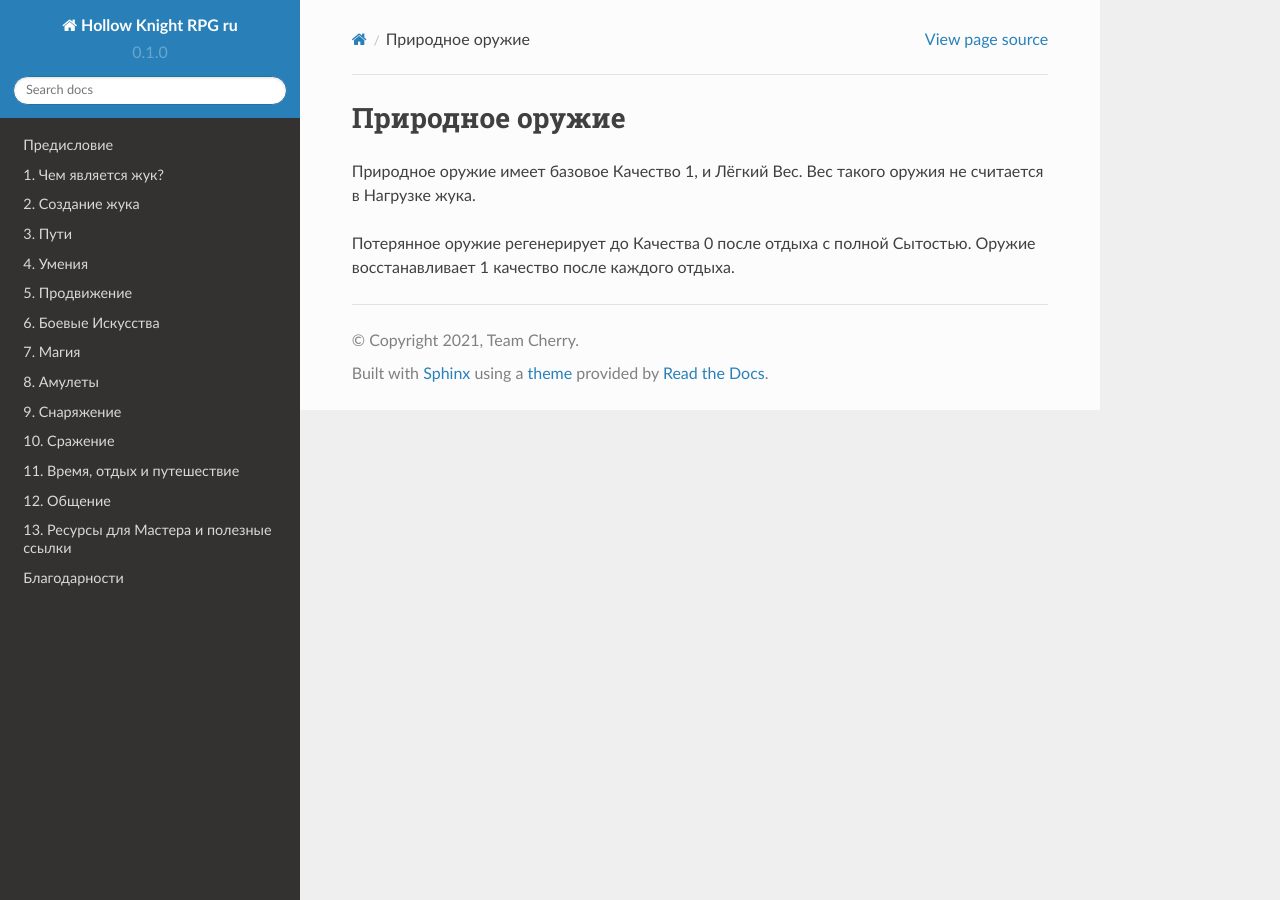
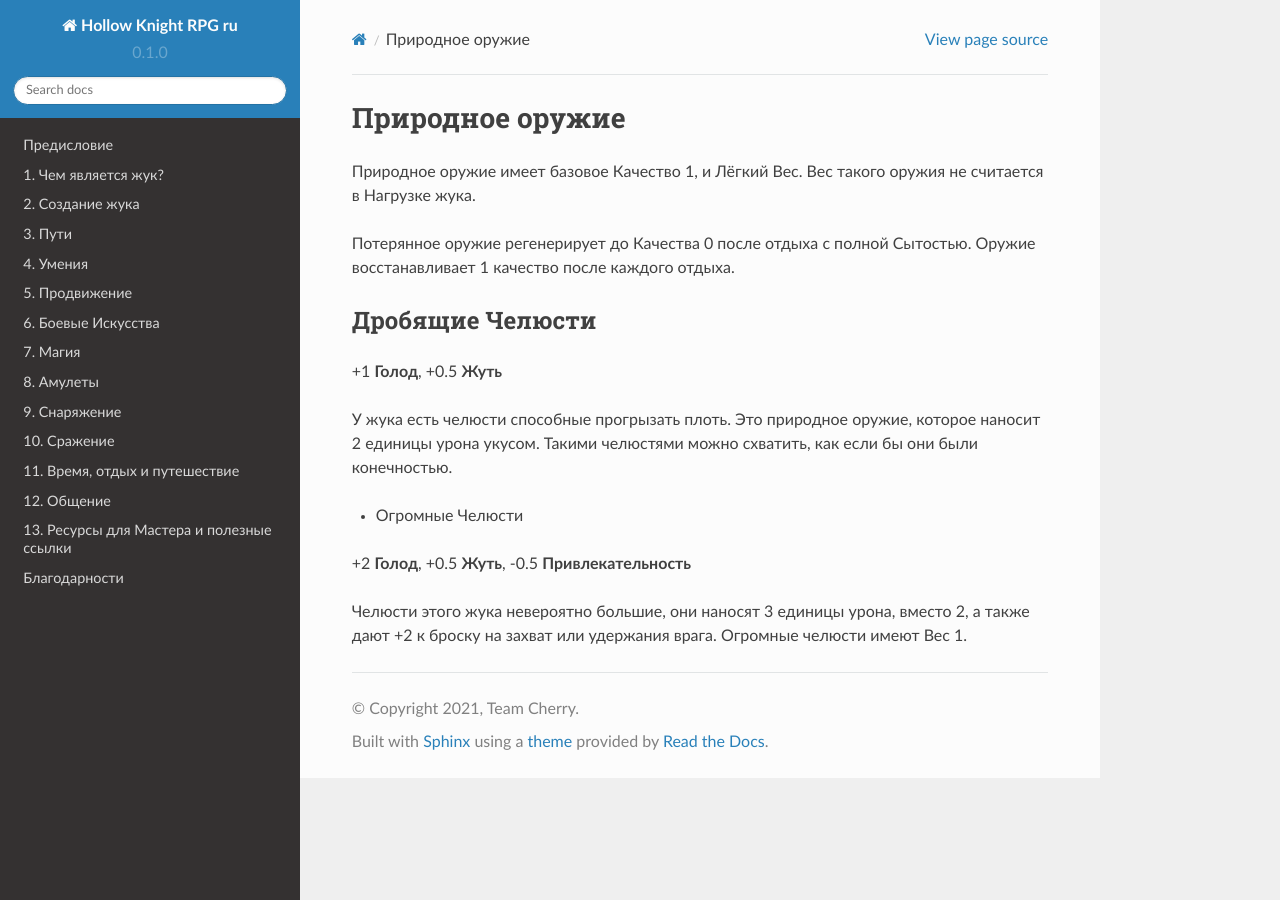
Before and after one commit to LazySelkie/hollow-knight-rpg-ru, a Sphinx documentation site: the page built from docs/source/traits_natural.rst, in a window 1280 px wide. Built offline with Sphinx 7.4.7 and the Read the Docs theme 2.0.0, drawn with Linux system fonts in a browser that asks for light colours.

Commit message:
Update traits_natural.rst

```diff
--- a/docs/source/traits_natural.rst
+++ b/docs/source/traits_natural.rst
@@ -3,3 +3,16 @@
 Природное оружие имеет базовое Качество 1, и Лёгкий Вес. Вес такого оружия не считается в Нагрузке жука.
 
 Потерянное оружие регенерирует до Качества 0 после отдыха с полной Сытостью. Оружие восстанавливает 1 качество после каждого отдыха.
+
+Дробящие Челюсти
+""""""""""""""""""
+
++1 **Голод**, +0.5 **Жуть**
+
+У жука есть челюсти способные прогрызать плоть. Это природное оружие, которое наносит 2 единицы урона укусом. Такими челюстями можно схватить, как если бы они были конечностью.
+
+* Огромные Челюсти
+
++2 **Голод**, +0.5 **Жуть**, -0.5 **Привлекательность**
+
+Челюсти этого жука невероятно большие, они наносят 3 единицы урона, вместо 2, а также дают +2 к броску на захват или удержания врага. Огромные челюсти имеют Вес 1.
```
